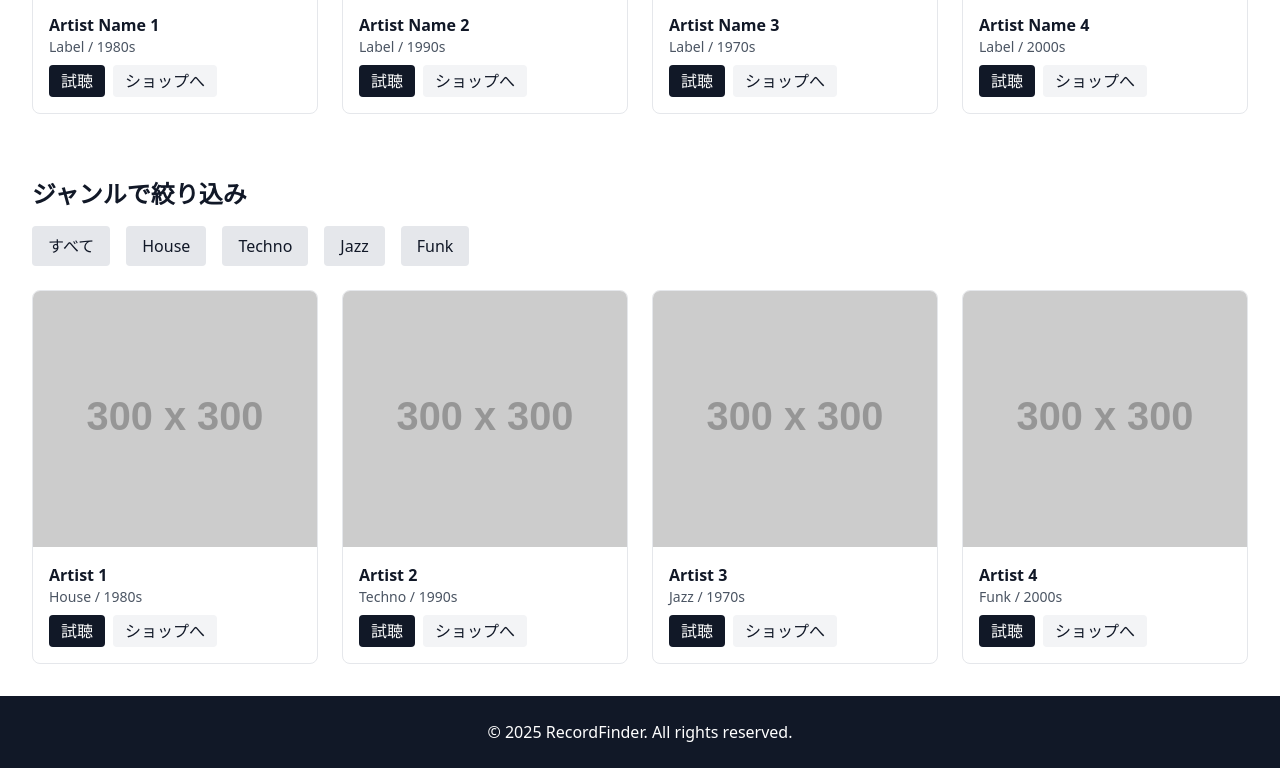
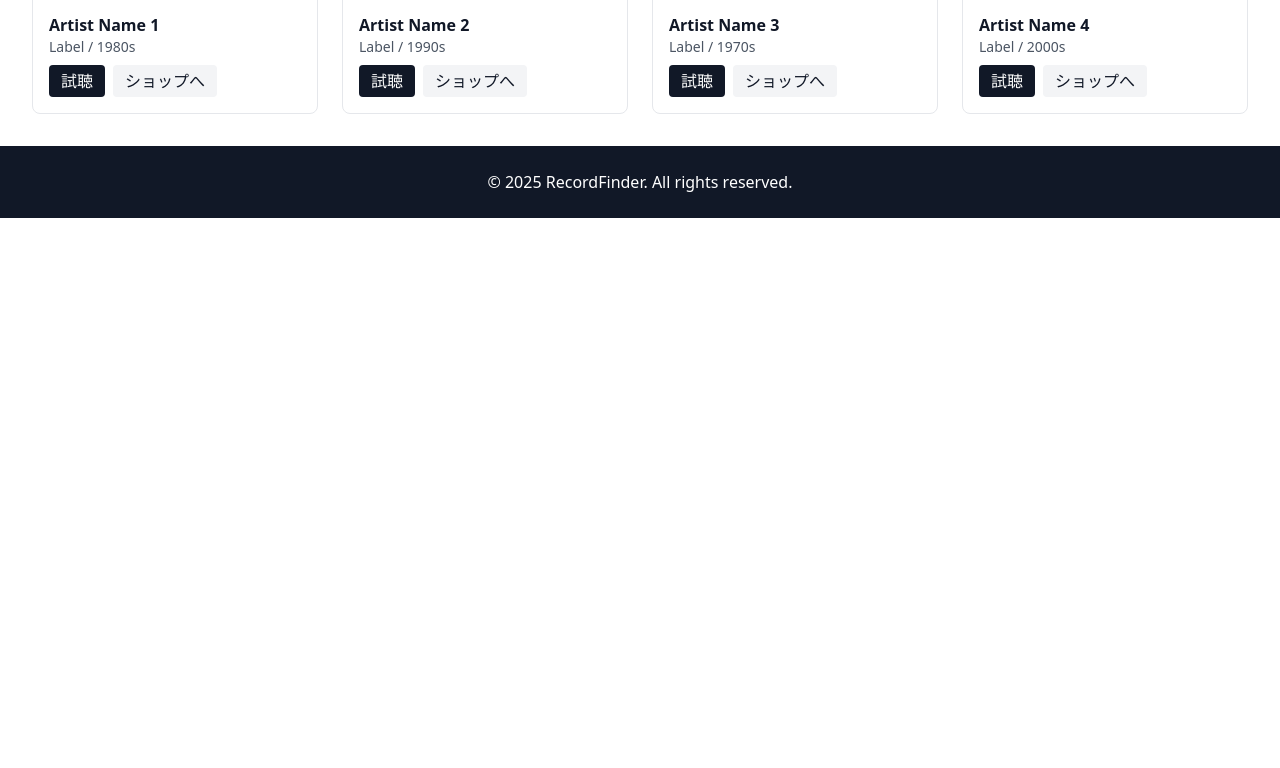
Before and after one commit to dvichisasaki/record-dig, a plain HTML site: page index.html in a window 1280 px wide. Shown: the part 812-1580 px from the top of the page. After the commit the page ends 1030 px from the top, so only its background shows below. Drawn offline with nearby package versions, Linux system fonts and the light colour scheme; placeholder pictures from the web are drawn by us.

Commit message:
Update index.html

```diff
--- a/index.html
+++ b/index.html
@@ -95,68 +95,6 @@
       </div>
     </div>
   </section>
-<!-- ジャンルフィルター -->
-<section class="p-8">
-  <h2 class="text-2xl font-bold mb-4">ジャンルで絞り込み</h2>
-  <div class="flex space-x-4 mb-6">
-    <button class="genre-btn px-4 py-2 bg-gray-200 rounded hover:bg-gray-300" data-genre="all">すべて</button>
-    <button class="genre-btn px-4 py-2 bg-gray-200 rounded hover:bg-gray-300" data-genre="House">House</button>
-    <button class="genre-btn px-4 py-2 bg-gray-200 rounded hover:bg-gray-300" data-genre="Techno">Techno</button>
-    <button class="genre-btn px-4 py-2 bg-gray-200 rounded hover:bg-gray-300" data-genre="Jazz">Jazz</button>
-    <button class="genre-btn px-4 py-2 bg-gray-200 rounded hover:bg-gray-300" data-genre="Funk">Funk</button>
-  </div>
-
-  <!-- レコードカードグリッド -->
-  <div class="grid grid-cols-1 sm:grid-cols-2 md:grid-cols-3 lg:grid-cols-4 gap-6" id="record-grid">
-    <div class="record-card border rounded-lg overflow-hidden hover:shadow-lg transition" data-genre="House">
-      <img src="https://via.placeholder.com/300x300?text=Record+1" alt="Record 1" class="w-full h-64 object-cover">
-      <div class="p-4">
-        <h3 class="font-semibold">Artist 1</h3>
-        <p class="text-gray-600 text-sm">House / 1980s</p>
-        <div class="mt-2 flex space-x-2">
-          <button class="bg-gray-900 text-white px-3 py-1 rounded hover:bg-gray-700">試聴</button>
-          <button class="bg-gray-100 text-gray-900 px-3 py-1 rounded hover:bg-gray-200">ショップへ</button>
-        </div>
-      </div>
-    </div>
-
-    <div class="record-card border rounded-lg overflow-hidden hover:shadow-lg transition" data-genre="Techno">
-      <img src="https://via.placeholder.com/300x300?text=Record+2" alt="Record 2" class="w-full h-64 object-cover">
-      <div class="p-4">
-        <h3 class="font-semibold">Artist 2</h3>
-        <p class="text-gray-600 text-sm">Techno / 1990s</p>
-        <div class="mt-2 flex space-x-2">
-          <button class="bg-gray-900 text-white px-3 py-1 rounded hover:bg-gray-700">試聴</button>
-          <button class="bg-gray-100 text-gray-900 px-3 py-1 rounded hover:bg-gray-200">ショップへ</button>
-        </div>
-      </div>
-    </div>
-
-    <div class="record-card border rounded-lg overflow-hidden hover:shadow-lg transition" data-genre="Jazz">
-      <img src="https://via.placeholder.com/300x300?text=Record+3" alt="Record 3" class="w-full h-64 object-cover">
-      <div class="p-4">
-        <h3 class="font-semibold">Artist 3</h3>
-        <p class="text-gray-600 text-sm">Jazz / 1970s</p>
-        <div class="mt-2 flex space-x-2">
-          <button class="bg-gray-900 text-white px-3 py-1 rounded hover:bg-gray-700">試聴</button>
-          <button class="bg-gray-100 text-gray-900 px-3 py-1 rounded hover:bg-gray-200">ショップへ</button>
-        </div>
-      </div>
-    </div>
-
-    <div class="record-card border rounded-lg overflow-hidden hover:shadow-lg transition" data-genre="Funk">
-      <img src="https://via.placeholder.com/300x300?text=Record+4" alt="Record 4" class="w-full h-64 object-cover">
-      <div class="p-4">
-        <h3 class="font-semibold">Artist 4</h3>
-        <p class="text-gray-600 text-sm">Funk / 2000s</p>
-        <div class="mt-2 flex space-x-2">
-          <button class="bg-gray-900 text-white px-3 py-1 rounded hover:bg-gray-700">試聴</button>
-          <button class="bg-gray-100 text-gray-900 px-3 py-1 rounded hover:bg-gray-200">ショップへ</button>
-        </div>
-      </div>
-    </div>
-  </div>
-</section>
 
 <script>
   const genreButtons = document.querySelectorAll('.genre-btn');
```
